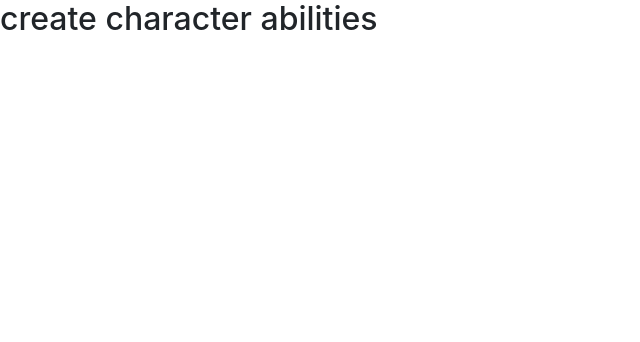
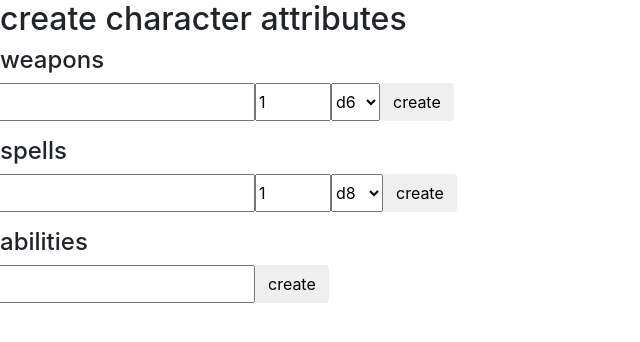
Before and after one commit to LeoKnox/project_week, a Django app: template project_week/apps/sup_app/templates/sup_app/creation.html in a window 1280 px wide. Shown: the top 342 px of the page, without its empty margins (0-640 px from the left). Run offline with Django 3.2, Linux system fonts and the light colour scheme; the template is opened without the code that fills it, so the values that code supplies are empty; some libraries are stand-ins or nearby versions.

Commit message:
Add files via upload

```diff
--- a/project_week/apps/sup_app/templates/sup_app/creation.html
+++ b/project_week/apps/sup_app/templates/sup_app/creation.html
@@ -3,6 +3,33 @@
             <link rel="stylesheet" href="https://maxcdn.bootstrapcdn.com/bootstrap/4.0.0/css/bootstrap.min.css" integrity="sha384-Gn5384xqQ1aoWXA+058RXPxPg6fy4IWvTNh0E263XmFcJlSAwiGgFAW/dAiS6JXm" crossorigin="anonymous">
     </head>
     <body>
-        <h2>create character abilities</h2>
+        <h2>create character attributes</h2>
+        <h4>weapons</h4>
+        <form class="input-group-append" action="character">
+            <input type="text" name="weapon">
+            <input type="number" name="amount" min="1" max="8" step="1" value="1">
+            <select name="dice">
+                <option>d6</option>
+                <option>d10</option>
+                <option>d12</option>
+            </select>
+            <input type="submit" class="btn" value="create">
+        </form>
+        <h4>spells</h4>
+        <form class="input-group-append">
+            <input type="text" name="spell">
+            <input type="number" name="amount" min="1" max="8" step="1" value="1">
+            <select>
+                <option>d8</option>
+                <option>d12</option>
+                <option>d20</option>
+            </select>
+            <input type="submit" class="btn" value="create">
+        </form>
+        <h4>abilities</h4>
+        <form class="input-group-append">
+            <input type="text" name="ability">
+            <input type="submit" class="btn" value="create">
+        </form>
     </body>
 </html>
```
